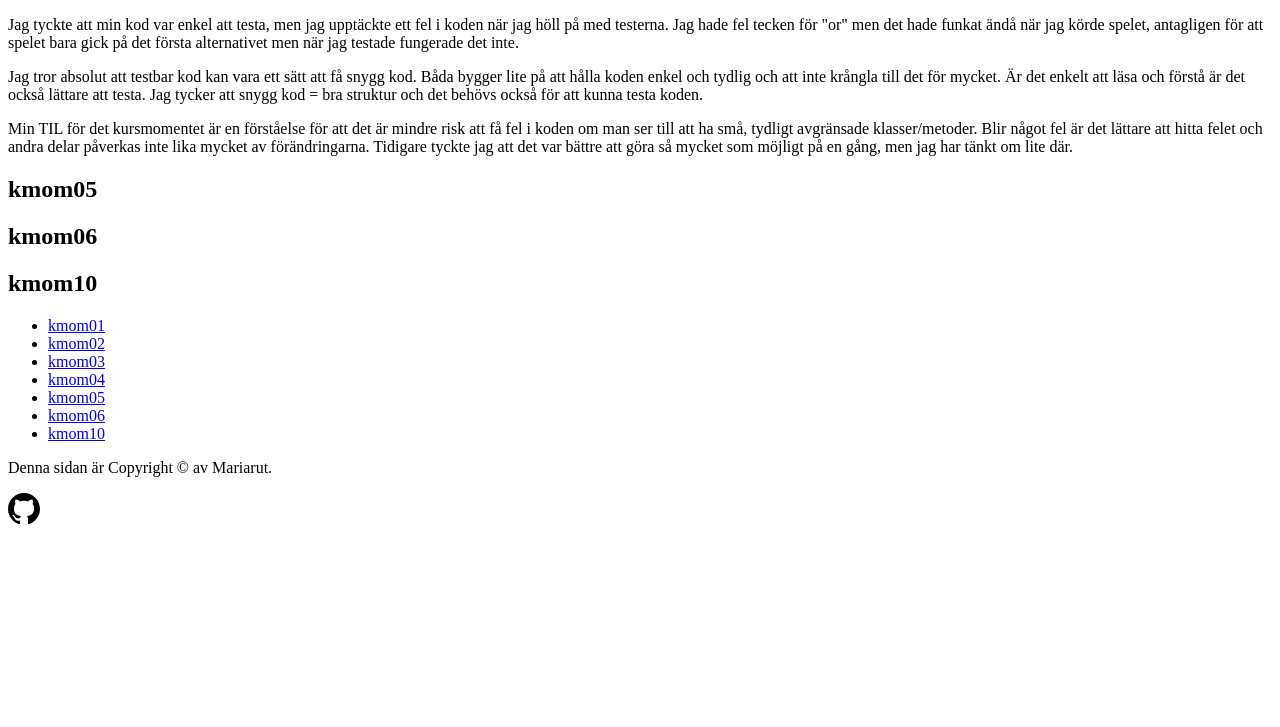
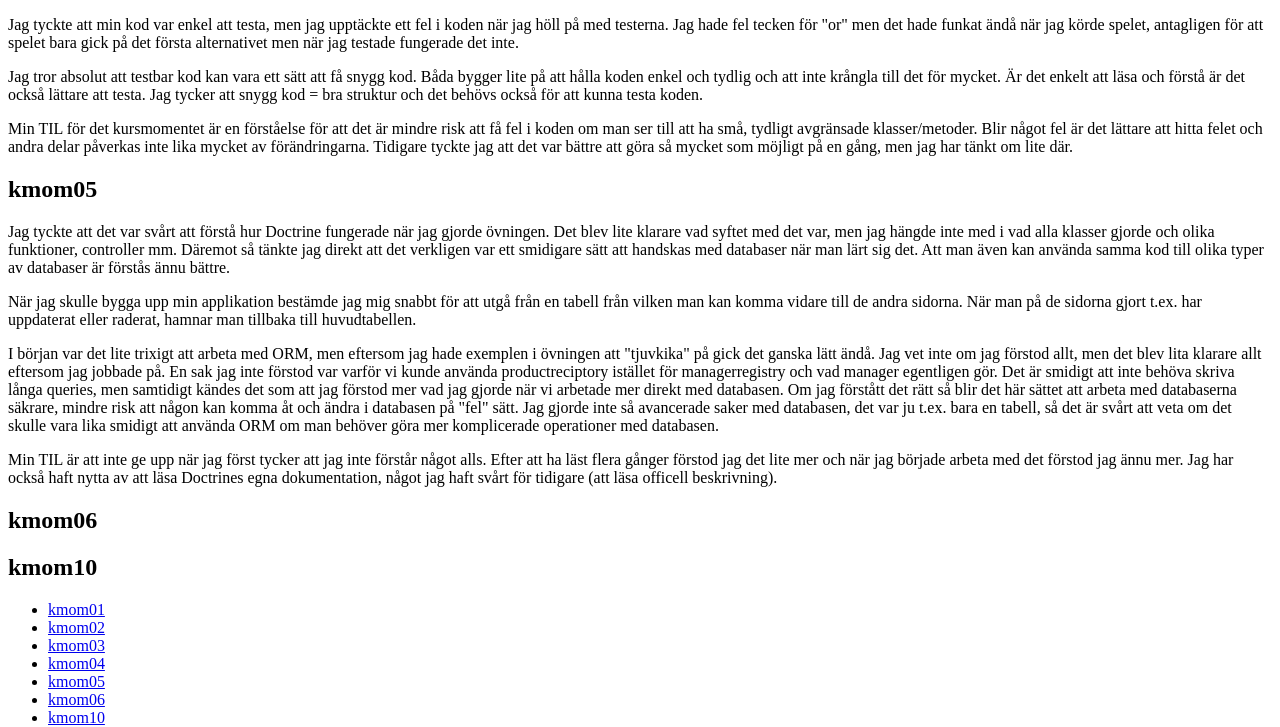
Before and after one commit to Mariarut14/mvcReport, a Symfony app: template templates/report.html.twig in a window 1280 px wide. Shown: the part 1479-2206 px from the top of the page. Before the commit the page ends 2003 px from the top, so only its background shows below. Run offline with Twig, Linux system fonts and the light colour scheme; the template is opened without the code that fills it, so the values that code supplies are empty; some libraries are stand-ins or nearby versions.

Commit message:
Write report

```diff
--- a/templates/report.html.twig
+++ b/templates/report.html.twig
@@ -114,7 +114,29 @@
         Tidigare tyckte jag att det var bättre att göra så mycket som möjligt på en gång, men
         jag har tänkt om lite där.</p>
         <h2 id="kmom05">kmom05</h2>
-        <p></p>
+        <p>Jag tyckte att det var svårt att förstå hur Doctrine fungerade när jag gjorde övningen.
+        Det blev lite klarare vad syftet med det var, men jag hängde inte med i vad alla klasser
+        gjorde och olika funktioner, controller mm. Däremot så tänkte jag direkt att det
+        verkligen var ett smidigare sätt att handskas med databaser när man lärt sig det. Att man
+        även kan använda samma kod till olika typer av databaser är förstås ännu bättre.</p>
+        <p>När jag skulle bygga upp min applikation bestämde jag mig snabbt för att utgå från en
+        tabell från vilken man kan komma vidare till de andra sidorna. När man på de sidorna gjort
+        t.ex. har uppdaterat eller raderat, hamnar man tillbaka till huvudtabellen.</p>
+        <p>I början var det lite trixigt att arbeta med ORM, men eftersom jag hade
+        exemplen i övningen att "tjuvkika" på gick det ganska lätt ändå. Jag vet inte om
+        jag förstod allt, men det blev lita klarare allt eftersom jag jobbade på. En sak jag
+        inte förstod var varför vi kunde använda productreciptory istället för managerregistry
+        och vad manager egentligen gör. Det är smidigt att inte behöva skriva långa queries, men
+        samtidigt kändes det som att jag förstod mer vad jag gjorde när vi arbetade mer direkt
+        med databasen. Om jag förstått det rätt så blir det här sättet att arbeta med
+        databaserna säkrare, mindre risk att någon kan komma åt och ändra i databasen på "fel" sätt.
+        Jag gjorde inte så avancerade saker med databasen, det var ju t.ex. bara en tabell, så det
+        är svårt att veta om det skulle vara lika smidigt att använda ORM om man behöver göra mer
+        komplicerade operationer med databasen.</p>
+        <p>Min TIL är att inte ge upp när jag först tycker att jag inte förstår något alls. Efter att
+        ha läst flera gånger förstod jag det lite mer och när jag började arbeta med det förstod jag
+        ännu mer. Jag har också haft nytta av att läsa Doctrines egna dokumentation, något jag haft
+        svårt för tidigare (att läsa officell beskrivning).</p>
         <h2 id="kmom06">kmom06</h2>
         <p></p>
         <h2 id="kmom10">kmom10</h2>
```
